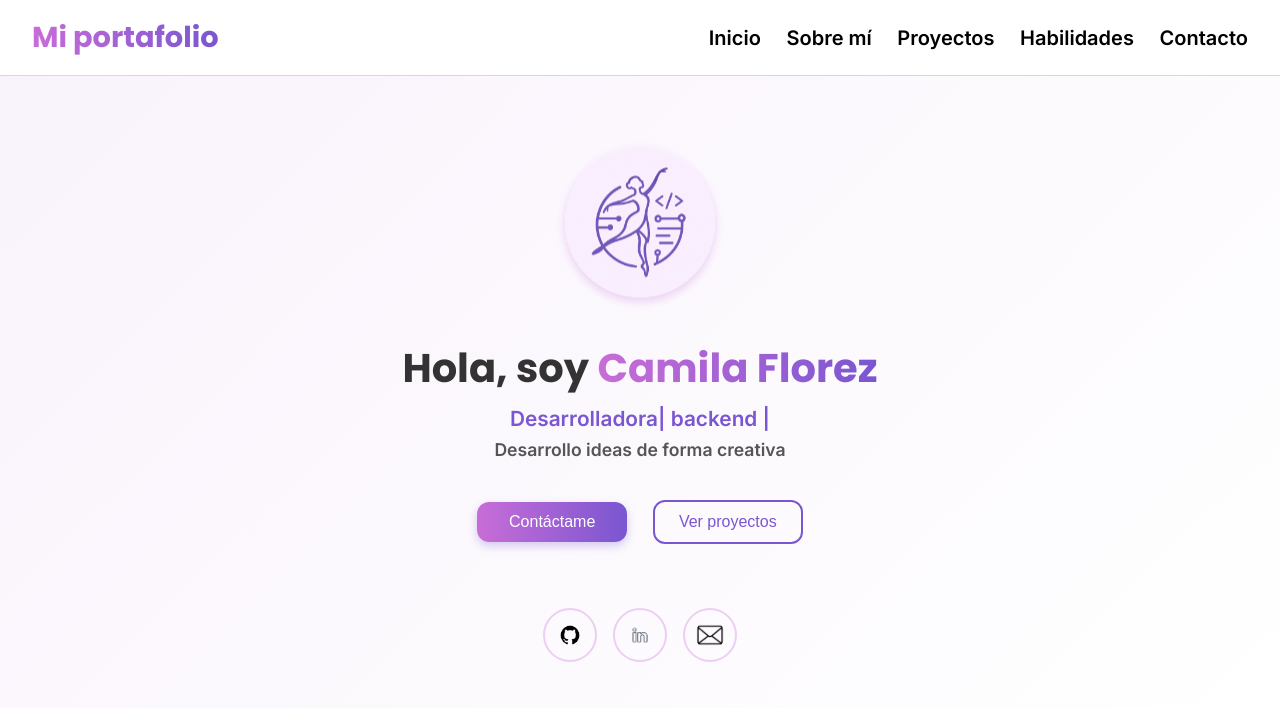
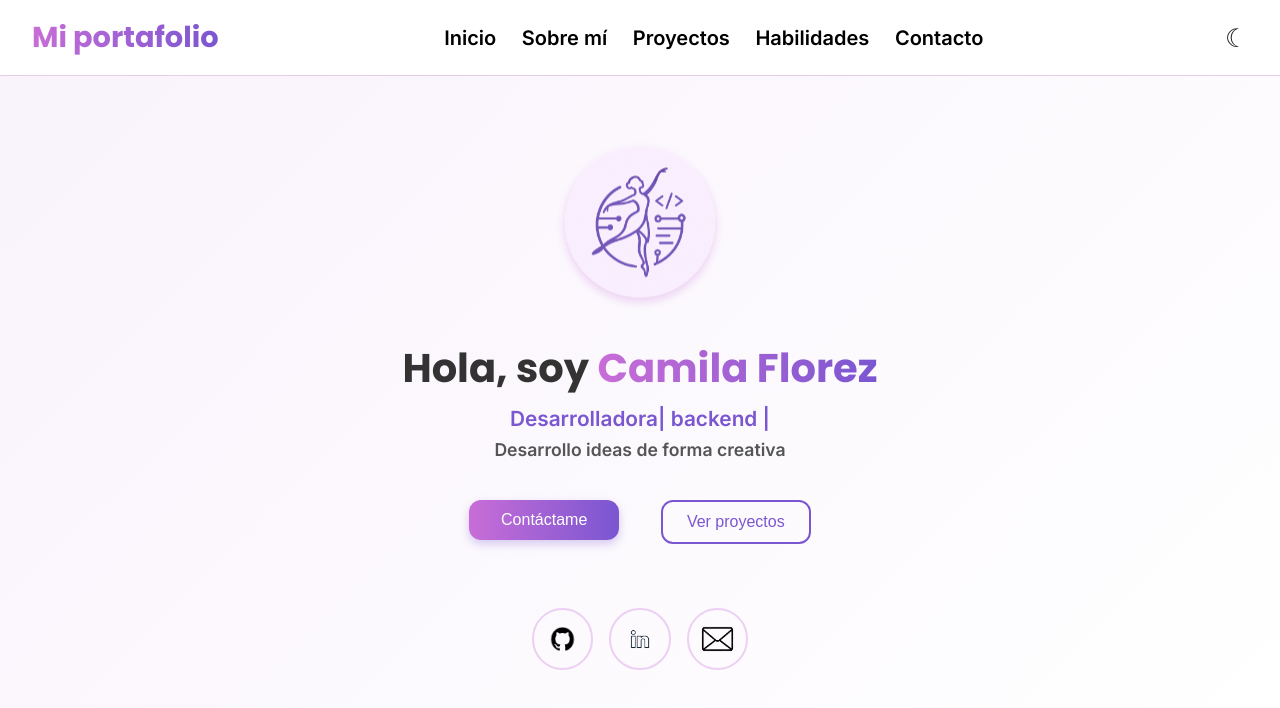
Before and after one commit to CamilaFlorez12/PORTAFOLIO, a React (Vite) app: page /#/ in a window 1280 px wide. Shown: the top 708 px of the page. Built offline with nearby package versions, Linux system fonts and the light colour scheme.

Commit message:
style: :lipstick: create mode drak
create mode drak

by@camilaflorez

```diff
--- a/src/App.jsx
+++ b/src/App.jsx
@@ -1,4 +1,4 @@
-import React from "react";
+import React, { useState, useEffect } from "react";
 import Navbar from "./components/Navbar/navbar.jsx";
 import Presentation from "./components/Presentation/presentation.jsx";
 import AboutMe from "./components/About-me/about.jsx";
@@ -6,11 +6,27 @@ import Projects from "./components/projects/project.jsx";
 import Skills from "./components/skillCart/skill.jsx";
 import Contact from "./components/Contact/contact.jsx";
 import { Routes, Route } from "react-router-dom";
+import "./index.css";
 
 const App = () => {
+  const [theme, setTheme] = useState("light");
+
+  useEffect(() => {
+    const savedTheme = localStorage.getItem("theme");
+    if (savedTheme) {
+      setTheme(savedTheme);
+      document.body.setAttribute("data-theme", savedTheme);
+    }
+  }, []);
+
+  useEffect(() => {
+    document.body.setAttribute("data-theme", theme);
+    localStorage.setItem("theme", theme);
+  }, [theme]);
+
   return (
     <>
-      <Navbar />
+      <Navbar theme={theme} setTheme={setTheme} />
       <Routes>
         <Route path="/" element={<Presentation />} />
         <Route path="/About" element={<AboutMe />} />
--- a/src/components/About-me/About.css
+++ b/src/components/About-me/About.css
@@ -1,21 +1,51 @@
+:root {
+  --background-color: #ffffff;
+  --background-gradient: linear-gradient(180deg, #ffffff 0%, #f9f3fc 100%);
+  --text-color: #333;
+  --subtext-color: #777;
+  --card-bg: #ffffff;
+  --accent-color: #7a56d1;
+  --highlight-color: #c86dd7;
+  --shadow-color: rgba(122, 86, 209, 0.2);
+  --shadow-hover: rgba(122, 86, 209, 0.3);
+  --img-border: #d6b0f2;
+  --img-hover-bg: #e8a8f1;
+}
+
+[data-theme="dark"] {
+  --background-color: #1a1a1a;
+  --background-gradient: linear-gradient(180deg, #1a1a1a 0%, #2a2a2a 100%);
+  --text-color: #f0f0f0;
+  --subtext-color: #ccc;
+  --card-bg: #2a2a2a;
+  --accent-color: #b388ff;
+  --highlight-color: #c6a3ff;
+  --shadow-color: rgba(179, 136, 255, 0.2);
+  --shadow-hover: rgba(179, 136, 255, 0.3);
+  --img-border: #b388ff;
+  --img-hover-bg: #c6a3ff;
+}
+
+/* About Me */
 .aboutMe {
   text-align: center;
   padding: 3rem 2rem;
-  background: linear-gradient(180deg, #ffffff 0%, #f9f3fc 100%);
-  color: #333;
+  background: var(--background-gradient);
+  color: var(--text-color);
+  transition: all 0.3s ease;
 }
 
 .aboutMe h2 {
   font-size: 2.5rem;
   font-weight: bold;
   margin-bottom: 0.5rem;
-  background: linear-gradient(90deg, #c86dd7, #7a56d1);
+  background: linear-gradient(90deg, var(--highlight-color), var(--accent-color));
   -webkit-background-clip: text;
   -webkit-text-fill-color: transparent;
 }
 
 .subtitulo {
-  color: #777;
+  color: var(--subtext-color);
   font-size: 1.1rem;
   margin-bottom: 2rem;
 }
@@ -34,13 +64,13 @@
   height: auto;
   border-radius: 20px;
   object-fit: cover;
-  box-shadow: 0 6px 15px rgba(122, 86, 209, 0.2);
+  box-shadow: 0 6px 15px var(--shadow-color);
   transition: transform 0.4s ease, box-shadow 0.4s ease;
 }
 
 .foto-camila:hover {
   transform: scale(1.03);
-  box-shadow: 0 10px 25px rgba(122, 86, 209, 0.3);
+  box-shadow: 0 10px 25px var(--shadow-hover);
 }
 
 .info {
@@ -52,7 +82,7 @@
   font-size: 1.05rem;
   line-height: 1.7;
   margin-bottom: 2.5rem;
-  color: #444;
+  color: var(--text-color);
 }
 
 .atributos {
@@ -62,40 +92,40 @@
 }
 
 .atributo {
-  background: white;
+  background: var(--card-bg);
   border-radius: 15px;
   padding: 1rem;
-  box-shadow: 0 3px 10px rgba(200, 109, 215, 0.1);
+  box-shadow: 0 3px 10px var(--shadow-color);
   transition: all 0.3s ease;
 }
 
 .atributo:hover {
   transform: translateY(-5px);
-  box-shadow: 0 5px 15px rgba(122, 86, 209, 0.2);
+  box-shadow: 0 5px 15px var(--shadow-hover);
 }
 
 .atributo img {
   width: 45px;
   border-radius: 50%;
-  border: 2px solid #d6b0f2;
+  border: 2px solid var(--img-border);
   padding: 6px;
   transition: all 0.3s ease;
 }
 
 .atributo img:hover {
-  background-color: #e8a8f1;
+  background-color: var(--img-hover-bg);
   transform: scale(1.1);
 }
 
 .atributo h3 {
   margin-top: 0.5rem;
   font-size: 1.1rem;
-  color: #7a56d1;
+  color: var(--accent-color);
 }
 
 .atributo p {
   font-size: 0.9rem;
-  color: #666;
+  color: var(--subtext-color);
 }
 
 @media (max-width: 768px) {
--- a/src/components/Contact/Contact.css
+++ b/src/components/Contact/Contact.css
@@ -1,52 +1,73 @@
+:root {
+  --contact-bg: #faf5fc;
+  --contact-card-bg: #ffffff;
+  --contact-text: #1e1e2f;
+  --contact-subtext: #555;
+  --contact-accent: #7a56d1;
+  --contact-btn-bg: #c86dd7;
+  --contact-btn-hover: #dca7e3;
+}
+
+[data-theme="dark"] {
+  --contact-bg: #1a1a1a;
+  --contact-card-bg: #2a2a2a;
+  --contact-text: #f0f0f0;
+  --contact-subtext: #ccc;
+  --contact-accent: #b388ff;
+  --contact-btn-bg: #7a56d1;
+  --contact-btn-hover: #9f7eff;
+}
+
 .contact-section {
-  background-color: #faf5fc;
+  background-color: var(--contact-bg);
   padding: 3rem 2rem;
   text-align: center;
+  color: var(--contact-text);
+  transition: all 0.3s ease;
 }
 
 .contact-section h2 {
   font-size: 2rem;
-  color: #1e1e2f;
+  color: var(--contact-text);
 }
 
 .contact-subtitle {
-  color: #555;
+  color: var(--contact-subtext);
   margin-bottom: 2rem;
 }
 
-/* 📦 Contenedor principal */
 .contact-container {
   display: grid;
   grid-template-columns: repeat(2, 1fr);
   gap: 2rem;
   justify-items: center;
   align-items: start;
-  background-color: white;
+  background-color: var(--contact-card-bg);
   border-radius: 15px;
   padding: 2rem;
   max-width: 900px;
   margin: 0 auto;
   box-shadow: 0 4px 12px rgba(0, 0, 0, 0.05);
+  transition: background-color 0.3s ease;
 }
 
-/* 🔹 Columna de información */
 .contact-info {
   text-align: left;
 }
 
 .contact-info h3 {
-  color: #1e1e2f;
+  color: var(--contact-text);
   margin-bottom: 1rem;
 }
 
 .contact-item h4 {
-  color: #7a56d1;
+  color: var(--contact-accent);
   margin-bottom: 0.3rem;
 }
 
 .contact-item p,
 .contact-item a {
-  color: #333;
+  color: var(--contact-subtext);
   text-decoration: none;
   margin-bottom: 0.8rem;
   display: block;
@@ -55,13 +76,13 @@
 .contact-note {
   margin-top: 1rem;
   font-size: 0.9rem;
-  color: #555;
-  background-color: #faf5fc;
+  color: var(--contact-subtext);
+  background-color: var(--contact-bg);
   border-radius: 10px;
   padding: 1rem;
+  transition: background-color 0.3s ease, color 0.3s ease;
 }
 
-/* 🔹 Formulario */
 .contact-form {
   display: flex;
   flex-direction: column;
@@ -77,10 +98,13 @@
   padding: 10px;
   font-size: 1rem;
   resize: none;
+  background-color: var(--contact-card-bg);
+  color: var(--contact-text);
+  transition: background-color 0.3s ease, color 0.3s ease;
 }
 
 .contact-form button {
-  background-color: #c86dd7;
+  background-color: var(--contact-btn-bg);
   color: white;
   border: none;
   padding: 12px;
@@ -91,10 +115,9 @@
 }
 
 .contact-form button:hover {
-  background-color: #dca7e3;
+  background-color: var(--contact-btn-hover);
 }
 
-/* 📱 Responsive */
 @media (max-width: 768px) {
   .contact-container {
     grid-template-columns: 1fr;
--- a/src/components/Navbar/Nabvar.css
+++ b/src/components/Navbar/Nabvar.css
@@ -1,15 +1,31 @@
+:root {
+  --navbar-bg: #ffffff;
+  --navbar-text: #000000;
+  --navbar-border: #e5cdeb;
+  --hamburger-color: #7a56d1;
+}
+
+[data-theme="dark"] {
+  --navbar-bg: #1e1e1e;
+  --navbar-text: #f5f5f5;
+  --navbar-border: #444;
+  --hamburger-color: #b388ff;
+}
+
 .navbar {
   display: flex;
   align-items: center;
   justify-content: space-between;
   font-weight: bold;
   font-size: 2.5vh;
-  border-bottom: 1px solid #e5cdeb;
+  border-bottom: 1px solid var(--navbar-border);
   padding: 1rem 2rem;
   position: sticky;
   top: 0;
   z-index: 10;
-  background-color: white;
+  background-color: var(--navbar-bg);
+  color: var(--navbar-text);
+  transition: background-color 0.3s ease, color 0.3s ease, border-color 0.3s ease;
 }
 
 .titulo {
@@ -30,7 +46,7 @@
 
 .nav-menu a {
   text-decoration: none;
-  color: #000;
+  color: var(--navbar-text);
   transition: color 0.3s ease;
 }
 
@@ -52,7 +68,7 @@
   display: block;
   height: 3px;
   width: 100%;
-  background: #7a56d1;
+  background: var(--hamburger-color);
   border-radius: 5px;
   transition: all 0.3s ease;
 }
@@ -83,15 +99,15 @@
     right: 0;
     height: 100vh;
     width: 70%;
-    background-color: #fff;
+    background-color: var(--navbar-bg);
     flex-direction: column;
     align-items: center;
     justify-content: center;
     gap: 2rem;
-    border-left: 1px solid #e5cdeb;
+    border-left: 1px solid var(--navbar-border);
     box-shadow: -4px 0 15px rgba(0, 0, 0, 0.1);
     transform: translateX(100%);
-    transition: transform 0.3s ease-in-out;
+    transition: transform 0.3s ease-in-out, background-color 0.3s ease, border-color 0.3s ease;
     z-index: 20;
   }
 
@@ -105,12 +121,43 @@
 
   .nav-menu a {
     font-size: 1.3rem;
-    color: #000;
+    color: var(--navbar-text);
     text-decoration: none;
-    transition: color 0.3s;
+    transition: color 0.3s ease;
   }
 
   .nav-menu a:hover {
     color: #c86dd7;
   }
 }
+
+.theme-toggle {
+  background: none;
+  border: none;
+  cursor: pointer;
+  font-size: 1.6rem;
+  margin-left: 1rem;
+  transition: transform 0.2s ease;
+}
+
+.theme-toggle:hover {
+  transform: scale(1.1);
+}
+
+.theme-toggle {
+  background: none;
+  border: none;
+  cursor: pointer;
+  font-size: 1.8rem;
+  margin-left: 1rem;
+  transition: transform 0.2s ease, color 0.3s ease;
+  color: var(--text-color); /* Esto cambia según tu tema */
+}
+
+[data-theme="dark"] .theme-toggle {
+  color: #ffffff; /* Sol blanco en modo oscuro */
+}
+
+.theme-toggle:hover {
+  transform: scale(1.2);
+}
--- a/src/components/Navbar/navbar.jsx
+++ b/src/components/Navbar/navbar.jsx
@@ -2,14 +2,17 @@ import React, { useState } from "react";
 import "./Nabvar.css";
 import { Link } from "react-router-dom";
 
-const Navbar = () => {
+const Navbar = ({ theme, setTheme }) => {
   const [menuOpen, setMenuOpen] = useState(false);
 
   return (
     <nav className="navbar">
       <h2 className="titulo">Mi portafolio</h2>
 
-      <div className={`hamburger ${menuOpen ? "active" : ""}`} onClick={() => setMenuOpen(!menuOpen)}>
+      <div
+        className={`hamburger ${menuOpen ? "active" : ""}`}
+        onClick={() => setMenuOpen(!menuOpen)}
+      >
         <span></span>
         <span></span>
         <span></span>
@@ -22,6 +25,13 @@ const Navbar = () => {
         <li><Link to="/Skills" onClick={() => setMenuOpen(false)}>Habilidades</Link></li>
         <li><Link to="/Contact" onClick={() => setMenuOpen(false)}>Contacto</Link></li>
       </ul>
+
+      <button
+        className="theme-toggle"
+        onClick={() => setTheme(theme === "light" ? "dark" : "light")}
+      >
+        {theme === "light" ? "☾" : "☀"}
+      </button>
     </nav>
   );
 };
--- a/src/components/Presentation/Presentation.css
+++ b/src/components/Presentation/Presentation.css
@@ -1,13 +1,40 @@
+:root {
+  --presentation-bg: linear-gradient(135deg, #f9f3fc 0%, #ffffff 100%);
+  --presentation-text: #333;
+  --presentation-subtext: #555;
+  --presentation-accent: #7a56d1;
+  --btn-contacto-bg: linear-gradient(90deg, #c86dd7, #7a56d1);
+  --btn-contacto-color: #fff;
+  --btn-proyectos-bg: transparent;
+  --btn-proyectos-border: #7a56d1;
+  --btn-proyectos-color: #7a56d1;
+  --social-border: rgba(201, 109, 215, 0.31);
+}
+
+[data-theme="dark"] {
+  --presentation-bg: linear-gradient(135deg, #1e1e1e 0%, #2a2a2a 100%);
+  --presentation-text: #f5f5f5;
+  --presentation-subtext: #ccc;
+  --presentation-accent: #c6a3ff;
+  --btn-contacto-bg: linear-gradient(90deg, #b388ff, #7a56d1);
+  --btn-contacto-color: #222;
+  --btn-proyectos-bg: transparent;
+  --btn-proyectos-border: #b388ff;
+  --btn-proyectos-color: #f5f5f5;
+  --social-border: rgba(179, 136, 255, 0.3);
+}
+
 .presentation {
   display: flex;
   flex-direction: column;
   align-items: center;
   justify-content: center;
   text-align: center;
-  background: linear-gradient(135deg, #f9f3fc 0%, #ffffff 100%);
+  background: var(--presentation-bg);
   padding: 3rem 2rem;
   font-weight: bold;
-  color: #333;
+  color: var(--presentation-text);
+  transition: background 0.3s ease, color 0.3s ease;
 }
 
 .presentation h2 {
@@ -17,102 +44,14 @@
 
 .presentation p:first-of-type {
   font-size: 1.3rem;
-  color: #7a56d1;
+  color: var(--presentation-accent);
   font-weight: 600;
 }
 
 .presentation p:last-of-type {
   font-size: 1.1rem;
-  color: #555;
+  color: var(--presentation-subtext);
   margin-top: 0.5rem;
-}
-
-
-.logo {
-  width: 15vw;
-  height: 30vh;
-  border-radius: 100%;
-  margin: 6vw 0 3vh;
-}
-
-.buttons{
-  padding: 5vh;
-}
-
-.buttons button {
-  width: 150px;
-  border-radius: 12px;
-  cursor: pointer;
-  transition: all 0.3s ease;
-  padding: 0.7rem 1rem;
-  font-size: 1rem;
-  margin: 0 1vw;
-}
-
-.btn-contacto {
-  background: linear-gradient(90deg, #c86dd7, #7a56d1);
-  color: white;
-  border: none;
-  box-shadow: 0 4px 10px rgba(122, 86, 209, 0.3);
-}
-
-.btn-proyectos {
-  background: transparent;
-  color: #7a56d1;
-  border: 2px solid #7a56d1;
-}
-
-.btn-proyectos:hover {
-  background: #7a56d1;
-  color: white;
-}
-
-.socialMedia {
-  display: flex;
-  justify-content: center;
-  align-items: center;
-  gap: 1rem;
-  margin-top: 1.5rem;
-}
-
-.socialMedia .icon {
-  width: 30px;
-  height: 30px;
-  border-radius: 50%;
-  padding: 10px;
-  background-color: transparent;
-  border: 2px solid #c96dd750;
-  transition: all 0.3s ease;
-  cursor: pointer;
-}
-
-.socialMedia .icon:hover {
-  background-color: #c86dd7;
-  border-color: #c86dd7;
-  transform: scale(1.1);
-}
-.socialMedia .icon:hover {
-  filter: brightness(2);
-}
-
-.nombre {
-  background: linear-gradient(90deg, #c86dd7, #7a56d1);
-  -webkit-background-clip: text;
-  -webkit-text-fill-color: transparent;
-  font-weight: bold;
-}
-
-h2 {
-  font-size: 3rem;
-}
-
-@keyframes flotar {
-  0%, 100% {
-    transform: translateY(0);
-  }
-  50% {
-    transform: translateY(-10px);
-  }
 }
 
 .logo {
@@ -129,6 +68,76 @@ h2 {
   transform: scale(1.05);
 }
 
+.buttons {
+  padding: 5vh;
+  display: flex;
+  gap: 1rem;
+}
+
+.buttons button {
+  width: 150px;
+  border-radius: 12px;
+  cursor: pointer;
+  transition: all 0.3s ease;
+  padding: 0.7rem 1rem;
+  font-size: 1rem;
+  margin: 0 1vw;
+}
+
+.btn-contacto {
+  background: var(--btn-contacto-bg);
+  color: var(--btn-contacto-color);
+  border: none;
+  box-shadow: 0 4px 10px rgba(122, 86, 209, 0.3);
+}
+
+.btn-proyectos {
+  background: var(--btn-proyectos-bg);
+  color: var(--btn-proyectos-color);
+  border: 2px solid var(--btn-proyectos-border);
+}
+
+.btn-proyectos:hover {
+  background: var(--btn-proyectos-border);
+  color: var(--btn-proyectos-color);
+}
+
+.socialMedia {
+  display: flex;
+  justify-content: center;
+  align-items: center;
+  gap: 1rem;
+  margin-top: 1.5rem;
+}
+
+.socialMedia .icon {
+  width: 4.8vw;
+  border-radius: 50%;
+  padding: 10px;
+  background-color: transparent;
+  border: 2px solid var(--social-border);
+  transition: all 0.3s ease;
+  cursor: pointer;
+}
+
+.socialMedia .icon:hover {
+  background-color: var(--presentation-accent);
+  border-color: var(--presentation-accent);
+  transform: scale(1.1);
+  filter: brightness(1.8);
+}
+
+.nombre {
+  background: linear-gradient(90deg, #c86dd7, #7a56d1);
+  -webkit-background-clip: text;
+  -webkit-text-fill-color: transparent;
+  font-weight: bold;
+}
+
+@keyframes flotar {
+  0%, 100% { transform: translateY(0); }
+  50% { transform: translateY(-10px); }
+}
 
 @media (max-width: 768px) {
   .presentation {
--- a/src/components/SkillCategories/SkillCategories.css
+++ b/src/components/SkillCategories/SkillCategories.css
@@ -1,23 +1,38 @@
+:root {
+  --card-bg: #ffffff;
+  --card-border: #e4c9ec;
+  --card-hover-border: #c86dd7;
+  --card-text: #7a56d1;
+}
+
+[data-theme="dark"] {
+  --card-bg: #2a2a2a;
+  --card-border: #555;
+  --card-hover-border: #b388ff;
+  --card-text: #b388ff;
+}
+
 .skill-category {
-  background-color: #fff;
-  border: 2px solid #e4c9ec;
+  background-color: var(--card-bg);
+  border: 2px solid var(--card-border);
   border-radius: 15px;
   padding: 1.5rem;
   width: 25vw;
   box-shadow: 0 4px 10px rgba(0, 0, 0, 0.05);
-  transition: transform 0.3s ease, border-color 0.3s ease;
+  transition: transform 0.3s ease, border-color 0.3s ease, background-color 0.3s ease;
 }
 
 .skill-category:hover {
   transform: translateY(-5px);
-  border-color: #c86dd7;
+  border-color: var(--card-hover-border);
 }
 
 .skill-category h3 {
   text-align: center;
-  color: #7a56d1;
+  color: var(--card-text);
   margin-bottom: 1rem;
 }
+
 @media (max-width: 768px){
   .skill-category{
     width: 50vw;
--- a/src/components/projects/Project.css
+++ b/src/components/projects/Project.css
@@ -1,14 +1,28 @@
+:root {
+  --projects-bg: #e9daef2b;
+  --text-color: #222;
+  --subtext-color: #888;
+}
+
+[data-theme="dark"] {
+  --projects-bg: rgba(50, 50, 50, 0.5);
+  --text-color: #f0f0f0;
+  --subtext-color: #ccc;
+}
+
 .projects {
   text-align: center;
   padding: 3rem;
   display: flex;
   flex-direction: column;
   align-items: center;
-  background-color:#e9daef2b ;
+  background-color: var(--projects-bg);
+  color: var(--text-color);
+  transition: all 0.3s ease;
 }
 
 .subtitulo {
-  color: #888;
+  color: var(--subtext-color);
   margin-bottom: 2rem;
 }
 
@@ -18,6 +32,14 @@
   justify-content: center;
   width: 80%;
   max-width: 900px;
-  gap:2vh;
+  gap: 2vh;
   margin-top: 10vh;
 }
+
+@media (max-width: 768px) {
+  .projects-grid {
+    grid-template-columns: 1fr;
+    width: 90%;
+    margin-top: 5vh;
+  }
+}
--- a/src/components/skillBar/SkillBar.css
+++ b/src/components/skillBar/SkillBar.css
@@ -1,3 +1,15 @@
+:root {
+  --bar-bg: #f3e5f5;
+  --bar-fill: #7a56d1;
+  --bar-text: #7a56d1;
+}
+
+[data-theme="dark"] {
+  --bar-bg: #3a3a3a;
+  --bar-fill: #b388ff;
+  --bar-text: #b388ff;
+}
+
 .skill-bar-container {
   margin-bottom: 1rem;
 }
@@ -6,20 +18,23 @@
   display: flex;
   justify-content: space-between;
   font-size: 0.9rem;
-  color: #7a56d1;
+  color: var(--bar-text);
   font-weight: bold;
   margin-bottom: 0.3rem;
+  transition: color 0.3s ease;
 }
 
 .skill-bar {
-  background-color: #f3e5f5;
+  background-color: var(--bar-bg);
   height: 10px;
   border-radius: 8px;
   overflow: hidden;
+  transition: background-color 0.3s ease;
 }
 
 .skill-progress {
   height: 100%;
   border-radius: 8px;
-  transition: width 0.8s ease;
+  background-color: var(--bar-fill);
+  transition: width 0.8s ease, background-color 0.3s ease;
 }
--- a/src/components/skillCart/Skill.css
+++ b/src/components/skillCart/Skill.css
@@ -1,10 +1,25 @@
+:root {
+  --skills-bg: #faf5fc;
+  --text-color: #222;
+  --subtext-color: #888;
+}
+
+[data-theme="dark"] {
+  --skills-bg: #1a1a1a;
+  --text-color: #f0f0f0;
+  --subtext-color: #ccc;
+}
+
 .skills {
   text-align: center;
   padding: 3rem;
+  background-color: var(--skills-bg);
+  color: var(--text-color);
+  transition: all 0.3s ease;
 }
 
 .subtitulo {
-  color: #888;
+  color: var(--subtext-color);
   margin-bottom: 2rem;
 }
 
@@ -22,5 +37,5 @@
 @media (max-width: 768px) {
   .skills-grid {
     grid-template-columns: 1fr;
+  }
 }
-}
--- a/src/index.css
+++ b/src/index.css
@@ -1,19 +1,65 @@
-*{
-  margin:0;
-  padding:0
+* {
+  margin: 0;
+  padding: 0;
+  box-sizing: border-box;
 }
 
-body{
-  height:100vh;
-  background-color:#f8f4f9;
-  color: black;
+:root {
+  --background-color: #faf5fc;
+  --text-color: #222;
+  --card-bg: #ffffff;
+  --accent-color: #b87be5;
 }
+
+[data-theme="dark"] {
+  --background-color: #121212;
+  --text-color: #f5f5f5;
+  --card-bg: #1e1e1e;
+  --accent-color: #c6a3ff;
+}
+
 body {
+  height: 100vh;
   font-family: "Inter", sans-serif;
-  background-color: #faf5fc;
-  color: #222;
+  background-color: var(--background-color);
+  color: var(--text-color);
+  transition: background-color 0.3s ease, color 0.3s ease;
 }
 
 h1, h2, h3 {
   font-family: "Poppins", sans-serif;
 }
+
+.card {
+  background-color: var(--card-bg);
+  border-radius: 10px;
+  padding: 1.5rem;
+  box-shadow: 0 2px 8px rgba(0,0,0,0.1);
+}
+
+.theme-toggle {
+  background: none;
+  border: none;
+  cursor: pointer;
+  font-size: 1.6rem;
+  margin-left: 1rem;
+  transition: transform 0.2s ease;
+}
+
+.theme-toggle:hover {
+  transform: scale(1.1);
+}
+
+:root {
+  --background-color: #faf5fc;
+  --text-color: #222;
+  --card-bg: #ffffff;
+  --accent-color: #b87be5;
+}
+
+[data-theme="dark"] {
+  --background-color: #121212;
+  --text-color: #f5f5f5;
+  --card-bg: #1e1e1e;
+  --accent-color: #c6a3ff;
+}
```
Also changed, not shown: src/components/cards/Card.css (+4 -6 lines).
